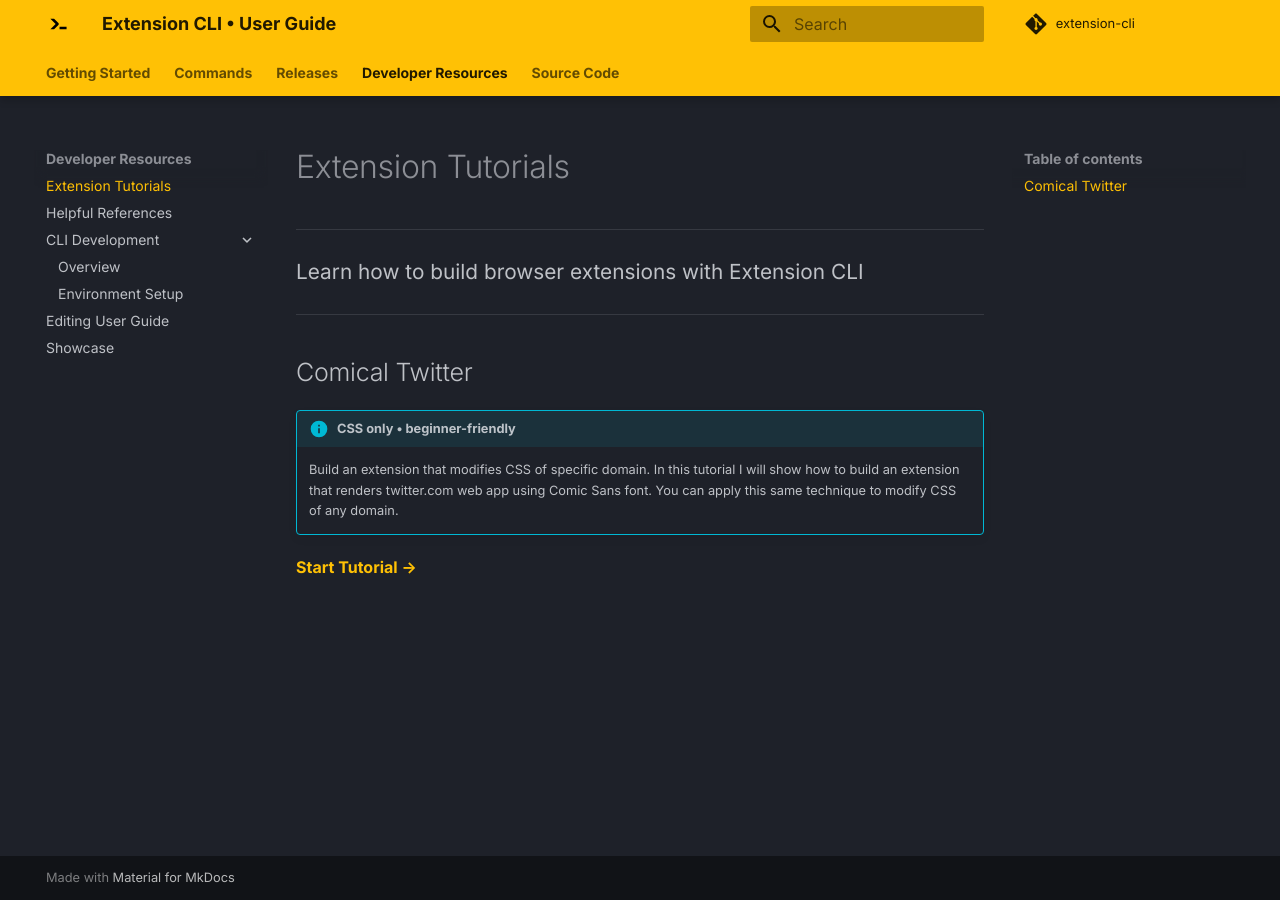
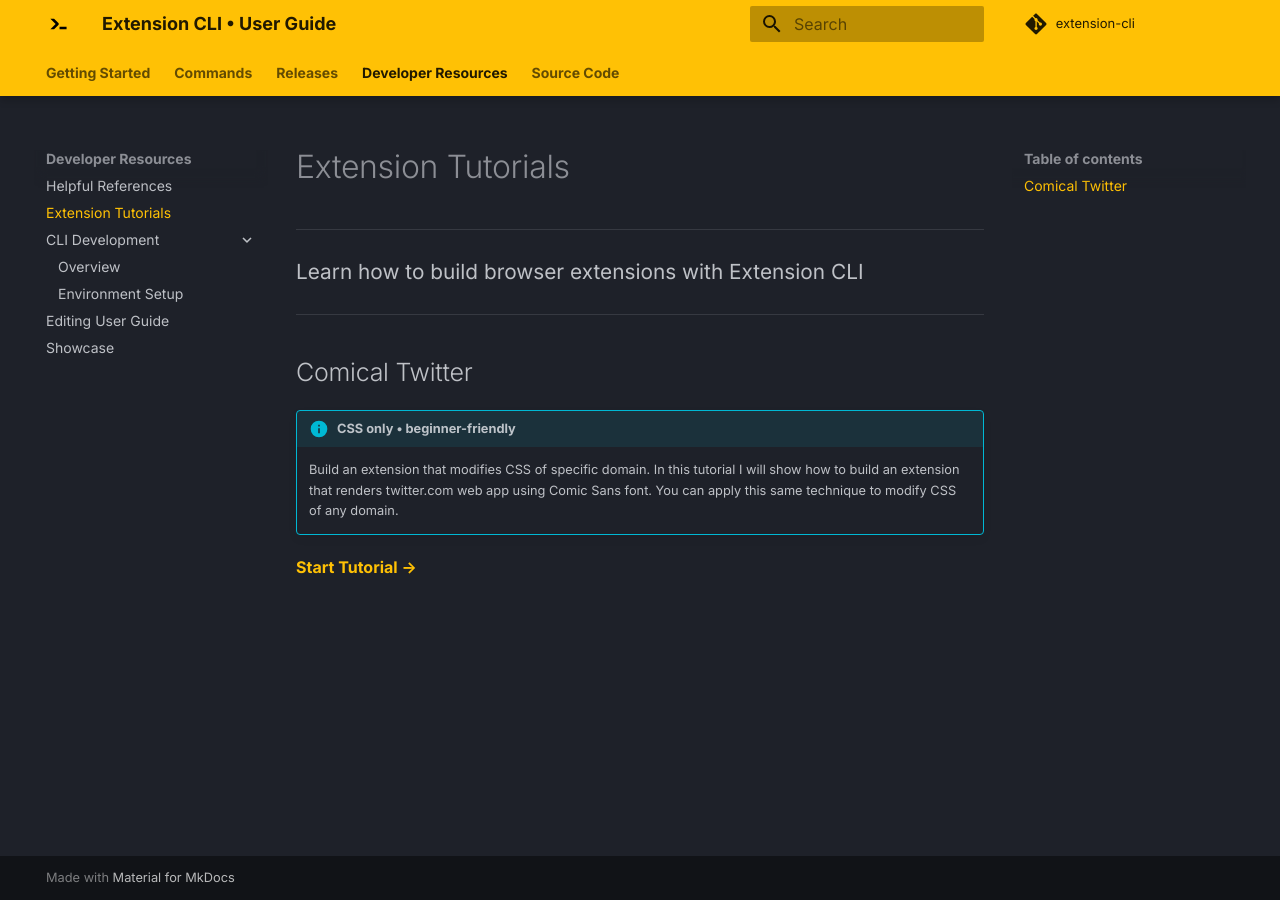
Before and after one commit to MobileFirstLLC/extension-cli, an MkDocs documentation site: the page built from guide/15-tutorials.md, in a window 1280 px wide. Built offline with MkDocs 1.6.1 and Material for MkDocs 9.7.7, drawn with Linux system fonts in a browser that asks for light colours; comment, search, counter and statistics services are not loaded; some of the changed lines change nothing that is shown.

Commit message:
update guide

```diff
--- a/mkdocs.yml
+++ b/mkdocs.yml
@@ -31,8 +31,8 @@ nav:
     - "Version 1.x (latest)": 09-release-notes.md
     - "Version 0.x": 09-release-notes-0.md
   - "Developer Resources":
+    - Helpful References: 12-helpful.md
     - Extension Tutorials: 15-tutorials.md
-    - Helpful References: 12-helpful.md
     - CLI Development:
       - Overview: 13-cli-development.md
       - Environment Setup: 13-dev-env.md
```
